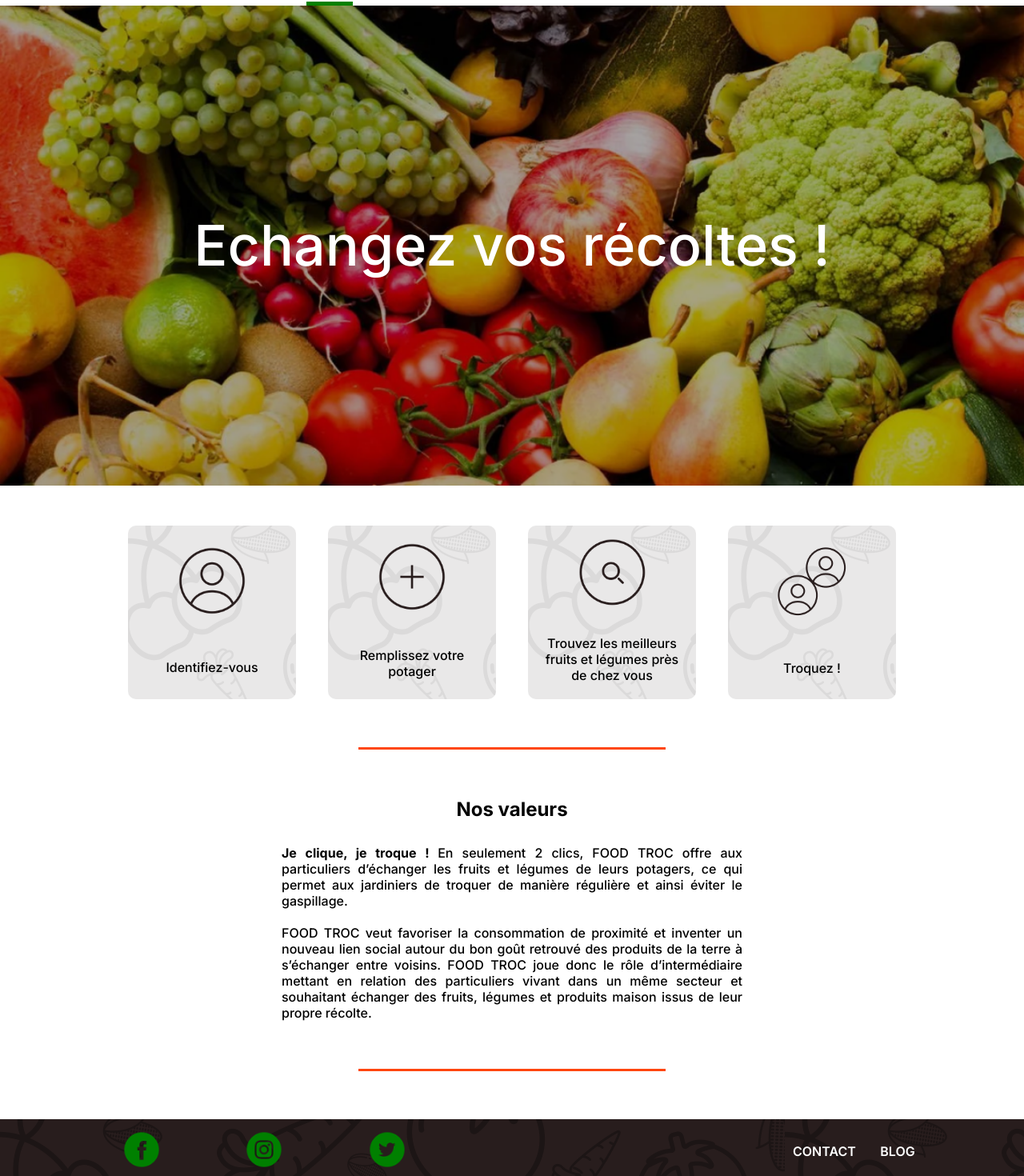
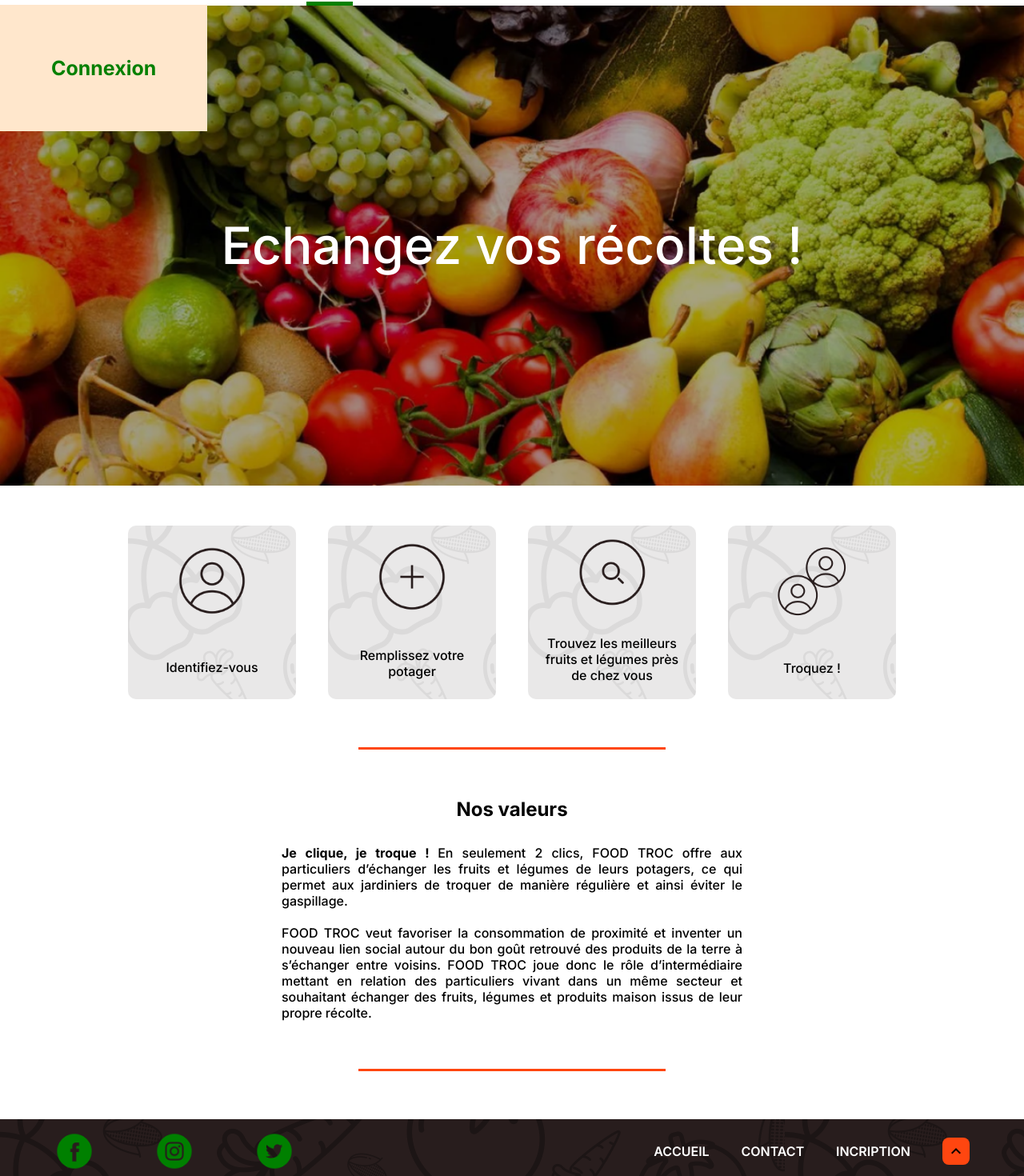
Before and after one commit to Derma6/FoodTroc-Project, a React (Create React App) app in the folder front-end/: page / in a window 1280 px wide. Shown: the part 78-1548 px from the top of the page at 80% size. Built offline with nearby package versions, Linux system fonts and the light colour scheme; no server answers.

Commit message:
responsive and minor fixes

```diff
--- a/front-end/src/components/MAIN/Footer/Footer.css
+++ b/front-end/src/components/MAIN/Footer/Footer.css
@@ -10,7 +10,7 @@ footer a {
     display: flex;
     align-items: center;
     justify-content: space-around;
-    gap: 20%;
+    gap: 8%;
     padding: 0.5%;
     height: 10vh;
 }
@@ -18,12 +18,14 @@ footer a {
 footer {
     display: flex;
     flex-direction: column;
+    width: 100%;
 }
 
 .social {
-    margin-left: -3%;
+    margin-left: -12%;
     display: flex;
-    gap: 20%;
+    gap: 10%;
+    cursor: pointer;
 }
 
 .social img {
@@ -32,7 +34,8 @@ footer {
 
 .legal-text {
     display: flex;
-    gap: 25%;
+    align-items: center;
+    gap: 15%;
 }
 
 .footer-text {
@@ -44,3 +47,24 @@ footer {
     justify-content: center;
     height: 3vh;
 }
+
+.scroll-to-top {
+    background-color: var(--secondary-color);
+    cursor: pointer;
+    padding: 2%;
+    border-radius: 8px;
+}
+
+@media all and (max-width: 950px) {
+    .social-text {
+        gap: 0;
+
+    }
+
+    .legal-text {
+        gap: 8%;
+    }
+    .social {
+        gap: 0;
+    }
+  }
--- a/front-end/src/components/MAIN/Footer/Footer.js
+++ b/front-end/src/components/MAIN/Footer/Footer.js
@@ -1,22 +1,63 @@
 import React from 'react';
+import {BrowserRouter as Router, Link, Route, Routes} from 'react-router-dom';
+
 import 'material-icons/iconfont/material-icons.css';
-import { Link } from 'react-router-dom';
 import './Footer.css'
 
 const Footer = () => {
+
+  const scrollToTop = () => {
+    window.scrollTo({
+      top: 0,
+      behavior: "smooth"
+    });
+  };
+
+  function social(e){
+    switch(e.target.alt){
+      case "facebook logo":
+        window.open('https://facebook.com', '_blank', 'noopener,noreferrer');
+        return null;
+      case "instagram logo":
+        window.open('https://instagram.com', '_blank', 'noopener,noreferrer');
+        return null;
+      case "twitter logo":
+        window.open('https://twitter.com', '_blank', 'noopener,noreferrer');
+        return null;
+    }
+  }
+
   return (
     <footer>
       <div className="social-text">
         <div className="social">
-          <Link to="https://www.facebook.com"><img src={require('./Facebook_green.png')} alt={"facebook logo"}/></Link>
-          <Link to="https://www.instagram.com"><img alt={"instagram logo"} src={require('./Instagram_green.png')} /></Link>
-          <Link to="https://www.twitter.com"><img alt={"twitter logo"} src={require('./twitter_green.png')} /></Link>
+         <img
+          target="_blank"
+          onClick={social}
+          src={require('./Facebook_green.png')}
+          alt={"facebook logo"}
+          />
+         <img
+          target="_blank"
+          onClick={social}
+          alt={"instagram logo"}
+          src={require('./Instagram_green.png')}
+          />
+         <img
+          target="_blank"
+          onClick={social}
+          alt={"twitter logo"}
+          src={require('./twitter_green.png')}
+          />
         </div>
         <div className="legal-text">
+          <Link to="/signup">ACCUEIL</Link>
           <Link to="/contact">CONTACT</Link>
+          <Link to="/signup">INCRIPTION</Link>
+          <h3 onClick={scrollToTop} className="material-icons scroll-to-top">expand_less</h3>
           {/* <Link to="/cgv">CGV</Link> */}
           {/* <Link to="/cookies">COOKIES</Link> */}
-          <Link to="/blog">BLOG</Link>
+          {/* <Link to="/blog">BLOG</Link> */}
         </div>
       </div>
       <div className="footer-text">
--- a/front-end/src/components/MAIN/Header/Header.js
+++ b/front-end/src/components/MAIN/Header/Header.js
@@ -1,21 +1,75 @@
-import React, { useContext, useEffect, useState } from 'react';
+import React, { useContext, useState } from 'react';
 import { Link, NavLink } from 'react-router-dom';
+import { UserContext } from '../../../utilities/Context';
+
+import SeparatorMenu from '../../../components/SeparatorMenu/SeparatorMenu'
 import Logo from '../../../styles/images/foodtroc_logo.png';
+import Menu from '../../Menu/Menu';
+import jardinage from '../../../styles/images/jardinage.png';
+import menuIcon from '../../../styles/images/menu_icon.png';
+import userIcon from '../../../styles/images/user_icon.png';
 
-import { UserContext } from '../../../utilities/Context';
-import Menu from '../../Menu/Menu';
-import jardinnage from '../../../styles/images/jardinage.png';
 
 import './header.css';
 
 const Header = ({ show, showMenu }) => {
   const { user } = useContext(UserContext);
 
+  const [displayMenu, setDisplayMenu] = useState()
+  const [displayUserMenu, setDisplayUserMenu] = useState(true)
+
+  const sideMenu = {
+    button: {
+      right: displayMenu ? "0" : "100%"
+    },
+    icon: {
+      backgroundColor: displayMenu && "rgba(76, 126, 75, 0.63140, 233, 139, 0.63)" ,
+      borderRadius: displayMenu && "50%"
+    },
+    user: {
+      left : displayUserMenu ? "0" : "100%"
+    },
+    userIcon: {
+      backgroundColor: displayUserMenu && "rgba(76, 126, 75, 0.63140, 233, 139, 0.63)" ,
+      borderRadius: displayUserMenu && "50%"
+    },
+  };
+
   return (
     <header>
+      <img
+      className="responsive-menu"
+      id="user-icon"
+      style={sideMenu.userIcon}
+      onClick={() => {
+        setDisplayUserMenu(!displayUserMenu)
+        if(displayMenu) {
+          setDisplayMenu(!displayMenu)}
+        }
+      }
+      src={userIcon}
+      alt="user icon"
+      />
       <Link to="/">
-        <img src={Logo} alt={'foodtroc logo'} width={`250px`} />
+        <img
+        id="foodtroc-logo"
+        src={Logo}
+        alt={'foodtroc logo'}
+        width={`250px`}
+        />
       </Link>
+      <img
+      className="responsive-menu"
+      style={sideMenu.icon}
+      onClick={() => {
+        if(displayUserMenu) {
+          setDisplayUserMenu(!displayUserMenu)}
+        setDisplayMenu(!displayMenu)}
+      }
+      id="menu-burger"
+      src={menuIcon}
+      alt="menu icon"
+      />
       <nav>
         <NavLink activeclassname="active" to="/">
           Accueil
@@ -44,8 +98,8 @@ const Header = ({ show, showMenu }) => {
             Mon potager
           </p>
           <img
-            src={jardinnage}
-            onClick={() => showMenu(!show)}
+            src={jardinage}
+            // onClick={dispMenu}
             className="user-icon"
             alt="logo jardinnage"
           />
@@ -56,10 +110,57 @@ const Header = ({ show, showMenu }) => {
           to="/login"
           className="login-menu-button"
           id="connexion"
+          // onClick={dispMenu}
         >
           Connexion
         </Link>
       )}
+      { displayMenu && (
+        <div className="alt-menu" style={sideMenu.button}>
+          <NavLink  to="/">
+            Accueil
+          </NavLink>
+          <NavLink  to="/commentcamarche">
+            Comment ça marche ?
+          </NavLink>
+          <NavLink  to={user ? "/troquez" : "/login"} >
+            Troquez !
+          </NavLink>
+          {user && (
+            <NavLink  to="/stock">
+              Mon stock
+            </NavLink>
+          )}
+          <NavLink  to="/contact">
+            Contact
+          </NavLink>
+        </div>
+      )}
+      { displayUserMenu && (
+        <div className="alt-user-menu" style={sideMenu.user}>
+          {user ? (
+          <div className="side-user-menu">
+            <div className="side-menu-info-user">
+              <img src={jardinage} style={{width: "4vw"}} alt="logo jardinnage" className="show-state" />
+              <span className="menu-name show-state">{user.name}</span>
+            </div>
+            <SeparatorMenu />
+            <Link to="/parametres">Paramètres</Link>
+            <Link to="/stock">Mon stock</Link>
+            <button className="log-out-btn show-state">
+            SE DÉCONNECTER
+            </button>
+          </div>
+        ) : (
+          <Link
+            to="/login"
+            className="login-side-menu-button"
+          >
+            Connexion
+          </Link>
+        )}
+          </div>
+        )}
     </header>
   );
 };
--- a/front-end/src/components/MAIN/Header/header.css
+++ b/front-end/src/components/MAIN/Header/header.css
@@ -11,15 +11,21 @@ header {
 .login-menu-button {
   width: fit-content;
   color: var(--primary-color);
-  /* margin-bottom: 20px; */
   font-weight: bold;
   font-size: 1.3em;
-  /* cursor: pointer; */
 }
 .login-menu-button:hover {
   transition: 0.2s;
   color: var(--secondary-color);
 }
+
+.login-side-menu-button {
+  width: fit-content;
+  color: var(--primary-color);
+  font-weight: bold;
+  font-size: 1.2em;
+}
+
 header a {
   text-decoration: none;
   color: black;
@@ -51,6 +57,11 @@ header h2:hover {
   cursor: pointer;
 }
 
+.responsive-menu {
+  display: none;
+}
+
+
 @media all and (max-width: 1800px) {
   nav a {
     margin: 38px;
@@ -66,3 +77,21 @@ header h2:hover {
     margin: 15px;
   }
 }
+
+@media all and (max-width: 950px) {
+  nav, .header-user, .login-menu-button{
+   display: none;
+  }
+
+  header {
+    padding: 15px 2% 15px 2%;
+    display: flex;
+    justify-content:space-between;
+  }
+
+  .responsive-menu {
+    display: block;
+    width: clamp(35px, 5vw, 600px);
+    cursor: pointer;
+  }
+}
--- a/front-end/src/components/Menu/Menu.css
+++ b/front-end/src/components/Menu/Menu.css
@@ -23,6 +23,12 @@
   flex-direction: column;
   margin-left: 5%;
 }
+
+.side-menu-info-user {
+  display: flex;
+  align-items: center;
+  gap: 5%;
+}
 .menu-email {
   font-size: 0.8em;
 }
--- a/front-end/src/components/Menu/Menu.js
+++ b/front-end/src/components/Menu/Menu.js
@@ -23,9 +23,6 @@ const Menu = () => {
       .catch((error) => {});
   }
 
-  console.log(user);
-
-  console.log(user.token);
   return (
     <div className="menu show-state">
       <h3 className="menu-title show-state">Mon potager</h3>
--- a/front-end/src/pages/Home/Home.css
+++ b/front-end/src/pages/Home/Home.css
@@ -8,7 +8,7 @@
   line-height: 75vh;
   text-align: center;
   color: white;
-  font-size: 70px;
+  font-size: clamp(3em,4em, 6em);
   font-weight: 400;
 }
 .first-section-home {
@@ -47,3 +47,38 @@ h2 {
 .bold {
   font-weight: bold;
 }
+
+.alt-menu {
+  display: flex;
+  flex-direction: column;
+  font-size: 1.3em;
+  padding: 5%;
+  gap: 10%;
+  position: absolute;
+  top: 99%;
+  height: 25vh;
+  background-color: var(--secondary-color-lighter);
+  transition: 300ms;
+}
+
+.alt-user-menu {
+  display: flex;
+  flex-direction: column;
+  font-size: 1.3em;
+  padding: 5%;
+  gap: 10%;
+  position: absolute;
+  top: 99%;
+  background-color: var(--secondary-color-lighter);
+  transition: 300ms;
+}
+
+.alt-menu a:hover {
+  color: var(--secondary-color)
+}
+
+@media all and (max-width: 950px) {
+  .home-title {
+    font-size: 3em;
+  }
+}
--- a/front-end/src/pages/Stock/Stock.js
+++ b/front-end/src/pages/Stock/Stock.js
@@ -27,7 +27,7 @@ const Stock = () => {
           {isDataLoading ? (
             <p>En cours de chargement</p>
           ) : user.stock.length === 0 ? (
-            <p>Vous n'avez aucun article dans votre stock !</p>
+            <p>Rien à proposer dans votre jardin !</p>
           ) : (
             user.stock.map((element) => (
               <StockProductCard key={element.id} data={element} />
--- a/front-end/src/pages/Troc/Troc.css
+++ b/front-end/src/pages/Troc/Troc.css
@@ -2,6 +2,7 @@
   background-image: url('../../styles/images/background_fruitsveggies.webp');
 }
 .troc-filter-container {
+  background-color: white;
 }
 .troc {
 
--- a/front-end/src/styles/theme-variables.css
+++ b/front-end/src/styles/theme-variables.css
@@ -1,5 +1,6 @@
 :root {
   --primary-color: rgb(5, 128, 1);
+  --primary-color-lighter: rgba(76, 126, 75, 0.63);
   --secondary-color: rgb(255, 70, 16);
   --secondary-color-lighter: rgb(255, 231, 204);
   --grey-color-form: rgb(248, 220, 201);
```
Also changed, not shown: front-end/src/styles/images/menu_icon.png (added), front-end/src/styles/images/user_icon.png (added).
